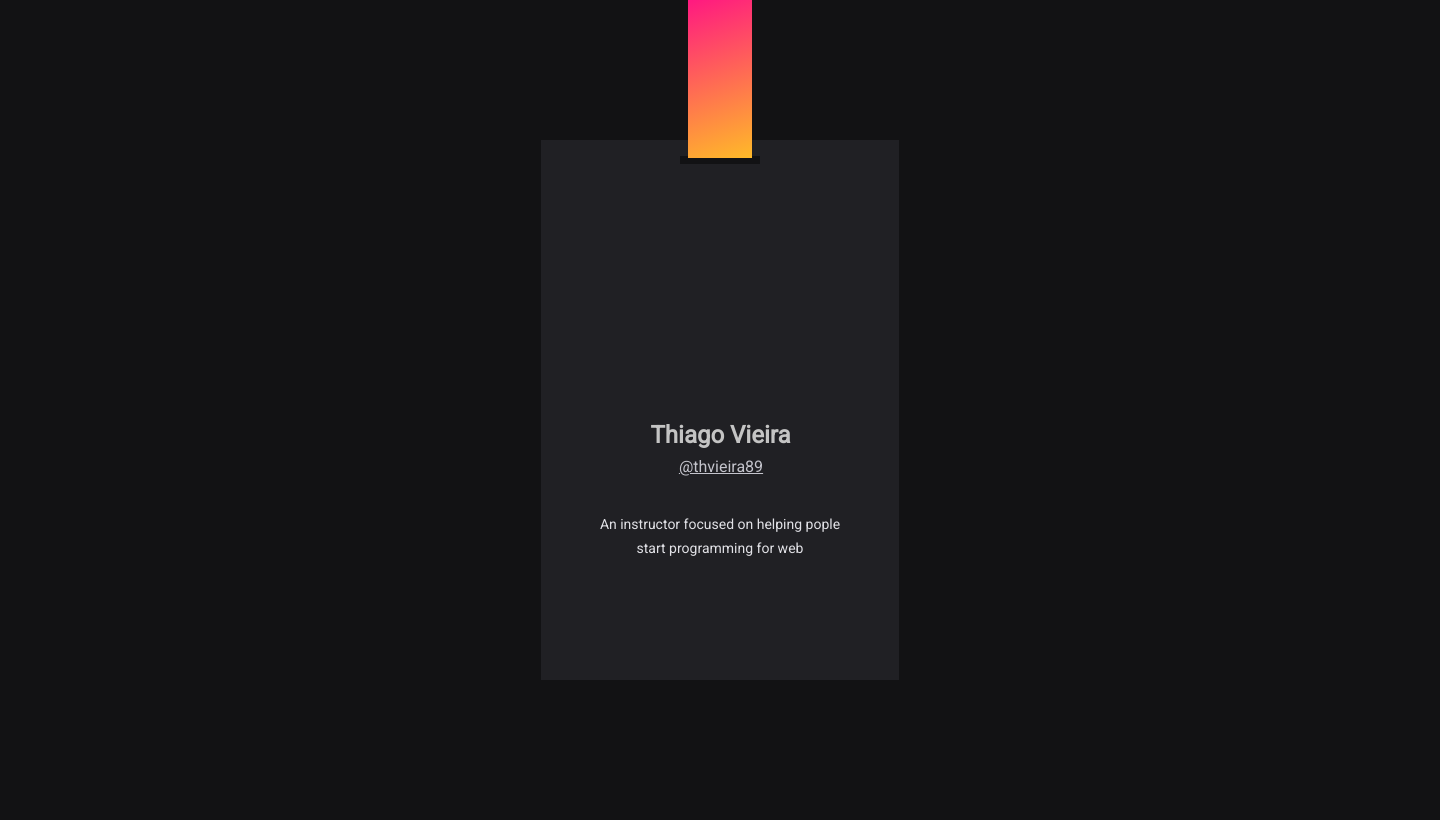
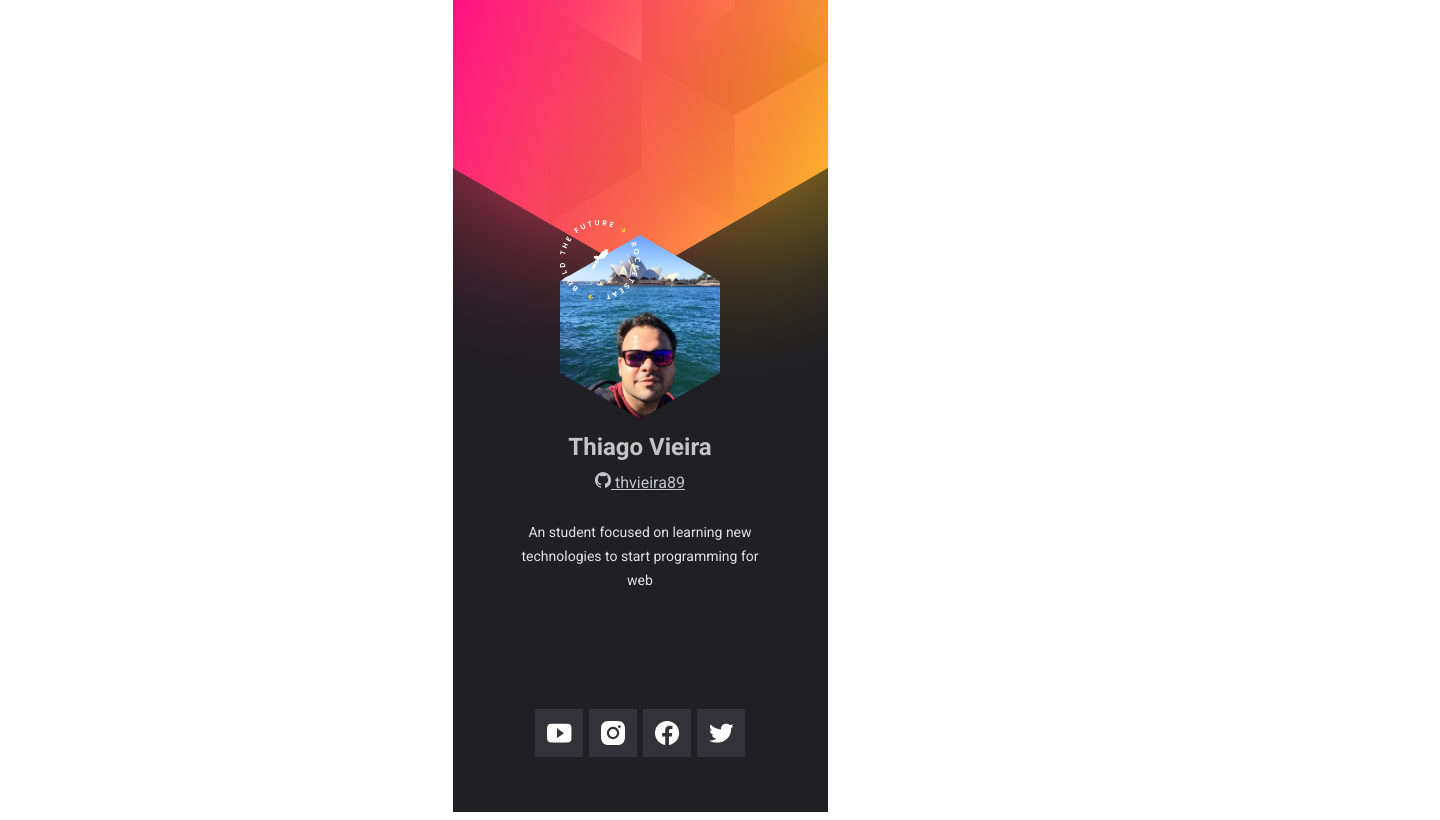
Before and after one commit to thvieira89/nlw-origin-rocketseat, a plain HTML site: page index.html in a window 1280 px wide. Shown: the whole page, 1440 px wide, since content can reach past the window. Drawn offline with Linux system fonts and the light colour scheme.

Commit message:
final-rev

```diff
--- a/index.html
+++ b/index.html
@@ -8,13 +8,48 @@
     <link rel="stylesheet" href="./style.css" />
   </head>
   <body>
-    <div class="faixa"></div>
-    <div class="quebra"></div>
     <div class="badge"></div>
     <div class="texto">
-      An instructor focused on helping pople start programming for web
+      An student focused on learning new technologies to start programming for
+      web
     </div>
-    <div class="insta"><a href="instagram.com/thvieira89">@thvieira89</a></div>
+
     <div class="nome">Thiago Vieira</div>
+
+    <div class="insta">
+      <a href="https://github.com/thvieira89">
+        <img src="./images/github.png" alt="github" />
+        thvieira89</a
+      >
+    </div>
+    <div class="avatar">
+      <span><img src="./images/build.svg" alt="build" /></span>
+      <img src="./images/avatar.jpg" alt="thiago" id="foto" />
+    </div>
+    <div class="redes">
+      <ul>
+        <il
+          ><a href="https://www.youtube.com/channel/UCuj5_QVQGfLHtKxrt6zLrrg"
+            ><img src="./images/youtube.svg" alt="youtube" target="_blank" /></a
+        ></il>
+        <il
+          ><a href="https://instagram.com/thvieira89">
+            <img src="./images/instagram.svg" alt="instagram" target="_blank"
+          /></a>
+        </il>
+        <il>
+          <a href="http://facebook.com/thiago.cng">
+            <img
+              src="./images/facebook.svg"
+              alt="facebook"
+              target="_blank" /></a
+        ></il>
+        <il>
+          <a href="http://twitter.com/thvieira89"
+            ><img src="./images/twitter.svg" alt="twitter" target="_blank"
+          /></a>
+        </il>
+      </ul>
+    </div>
   </body>
 </html>
--- a/style.css
+++ b/style.css
@@ -1,17 +1,24 @@
-@import url('https://fonts.googleapis.com/css2?family=Roboto&display=swap');
+@import url('https://fonts.googleapis.com/css2?family=Roboto:wght@400;700&display=swap');
 
-head,
+* {
+  margin: 0;
+}
+
+html,
 body {
   height: 100%;
 }
+
 body {
-  background-color: #121214;
+  background-image: url(./images/background.svg);
+  background-repeat: no-repeat;
+  background-position: top;
   display: grid;
+  width: 375px;
+  height: 812px;
   place-items: center;
-  width: 1440px;
-  height: 820px;
-  margin: 0;
-  padding: 0;
+  margin: auto;
+  margin-right: auto;
   font-family: 'Roboto';
 }
 h1 {
@@ -21,49 +28,37 @@ h1 {
 a {
   color: #c4c4cc;
 }
-.faixa {
+.avatar {
+  margin: 11.5rem auto;
+  position: relative;
+}
+.avatar span {
   position: absolute;
-  width: 64px;
-  height: 158px;
-  left: 688px;
-  top: 0px;
-  background-color: #fce043;
-  background-image: linear-gradient(
-    161.24deg,
-    #ff008e -15.25%,
-    #ffcd1e 111.89%
-  );
-  z-index: 3;
+  top: -15px;
+  z-index: 1;
 }
-.quebra {
-  position: absolute;
-  width: 80px;
-  height: 8px;
-  left: 680px;
-  top: 156px;
-  background-color: #121214;
-  margin: 0;
-  border: none;
-  z-index: 2;
+.avatar > img {
+  width: 10rem;
+  height: 11.5rem;
+  object-fit: cover;
+  clip-path: polygon(50% 0, 100% 25%, 100% 75%, 50% 100%, 0 75%, 0 25%);
 }
 .badge {
   position: absolute;
-  width: 358px;
-  height: 540px;
-  left: 541px;
   top: 140px;
   background-color: #202024;
   text-align: center;
-  z-index: 1;
+  z-index: -1;
 }
 .texto {
   position: absolute;
   width: 262px;
   height: 48px;
-  left: 589px;
-  top: 512px;
+  top: 520px;
   color: #e1e1e6;
   z-index: 5;
+  font-family: 'Roboto';
+  font-weight: 400;
   font-size: 14px;
   line-height: 24px;
   text-align: center;
@@ -71,12 +66,12 @@ a {
 .insta {
   color: #e1e1e6;
   position: absolute;
+
   width: 102px;
   height: 26px;
-  left: 670px;
-  top: 454px;
-  z-index: 5;
+  top: 470px;
   font-size: 16px;
+  font-weight: 400;
   line-height: 26px;
   text-align: center;
 }
@@ -84,12 +79,18 @@ a {
   color: #c4c4c4;
   font-weight: bold;
   font-size: 24px;
+  position: absolute;
+  margin-top: 40px;
   text-align: center;
   line-height: 30px;
-  position: absolute;
-  width: 203px;
-  height: 30px;
-  left: 619px;
-  top: 420px;
-  z-index: 6;
+  top: 392px;
 }
+.redes,
+ul,
+il {
+  display: flex;
+  width: 216px;
+  list-style-type: none;
+  justify-content: center;
+  padding: 0;
+}
```
Also changed, not shown: images/avatar.jpg (added), images/degradê1.png (added), images/degradê2.png (added), images/github.png (added), images/vetor.png (added).
